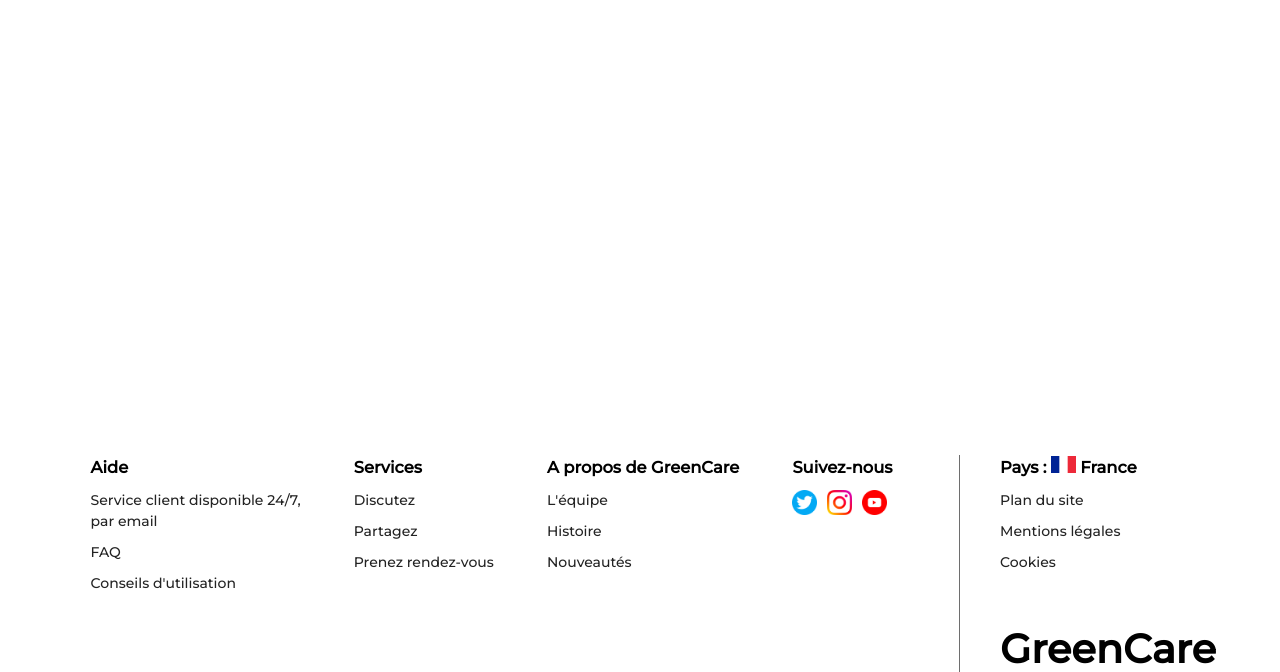
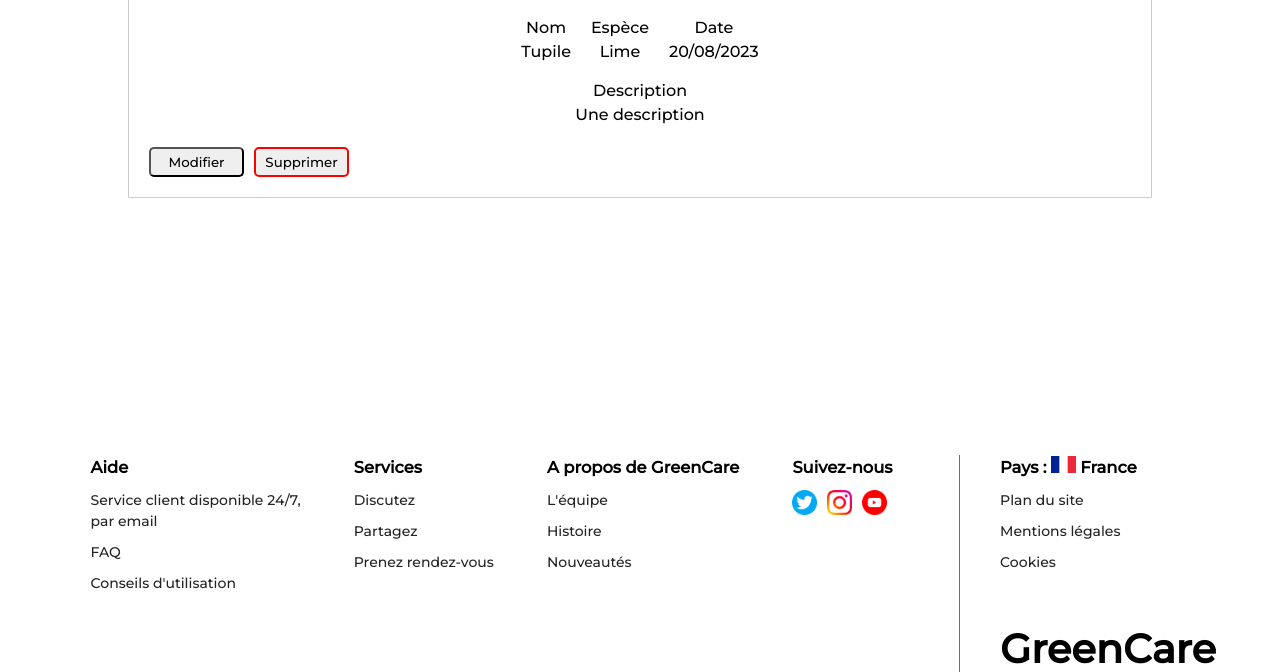
Before and after one commit to MeymounB/Care, a Symfony app: template templates/plant/show.html.twig in a window 1280 px wide. Shown: the part 518-1190 px from the top of the page. Run offline with Twig, Linux system fonts and the light colour scheme; the template is opened without the code that fills it, so the values that code supplies are empty; style sheets or scripts are compiled from the project's sources; some libraries are stand-ins or nearby versions.

Commit message:
show plant

```diff
--- a/assets/scss/components/_index.scss
+++ b/assets/scss/components/_index.scss
@@ -21,6 +21,7 @@
 
 // plant
 @import "add-plante";
+@import "plant-details";
 
 // accueil : user / botanist
 @import "home-botaniste";
--- /dev/null
+++ b/assets/scss/components/plant-details.scss
@@ -0,0 +1,76 @@
+.plant-details {
+	min-height: 100vh;
+	padding: 10vh 10vw;
+
+	.return {
+		width: 100%;
+		text-align: end;
+	}
+
+	.plant-content {
+		border: 1px solid #ccc;
+		padding: 20px;
+		width: 100%;
+		margin: 0 auto;
+		display: flex;
+		flex-direction: column;
+
+		gap: 10px;
+
+		.img-container {
+			text-align: center;
+
+			img {
+				max-width: 30%;
+				height: auto;
+			}
+		}
+
+		.plant-info {
+			@include vars.flexer(center, center, row);
+			gap: 20px;
+			padding: 0;
+			text-align: center;
+
+			li {
+				margin-bottom: 5px;
+
+				strong {
+					font-weight: bold;
+				}
+
+				p {
+					margin: 0;
+				}
+			}
+		}
+
+		#description {
+			@include vars.flexer(center, center, column);
+			width: 100%;
+			text-align: center;
+		}
+
+		.buttons {
+			margin-top: 10px;
+			display: flex;
+			justify-content: flex-start;
+			gap: 10px;
+			width: 200px;
+
+			button {
+				width: 100%;
+				padding: 5px;
+				border-radius: 5px;
+
+				&.delete-button {
+					border: 2px solid red;
+				}
+			}
+		}
+
+		h2 {
+			margin-top: 0;
+		}
+	}
+}
--- a/templates/plant/show.html.twig
+++ b/templates/plant/show.html.twig
@@ -3,7 +3,42 @@
 {% block title %}Plant{% endblock %}
 
 {% block body %}
-    <h1 class="text-4xl mb-5">Plant</h1>
+
+    <section class="plant-details" aria-labelledby="plant-heading">
+		<div class="return">
+			<a href="/">Retour à la liste</a>
+		</div>
+		<article class="plant-content">
+			<h2 id="plant-heading">Détails de la Plante</h2>
+			<div class="img-container">
+				<img src="/images/plante1.jpg" alt="image">
+			</div>
+			<ul class="plant-info">
+				<li id="name">
+					<p>Nom</p>
+					<p>Tupile</p>
+				</li>
+				<li id="espece">
+					<p>Espèce</p>
+					<p>Lime</p>
+				</li>
+				<li id="date">
+					<p>Date</p>
+					<p>20/08/2023</p>
+				</li>
+			</ul>
+			<div id="description">
+				<p>Description</p>
+				<p>Une description</p>
+			</div>
+			<div class="buttons">
+				<button>Modifier</button>
+				<button class="delete-button">Supprimer</button>
+			</div>
+		</article>
+	</section>
+
+    {# <h1 class="text-4xl mb-5">Plant</h1>
 
     <table class="table-auto bg-white rounded-lg overflow-hidden w-full shadow-lg">
         <tbody>
@@ -32,5 +67,6 @@
         <div class="px-4 py-2 bg-red-500 text-white rounded-lg shadow-md ">
             {{ include('plant/_delete_form.html.twig') }}
         </div>
-    </div>
+    </div> #}
+
 {% endblock %}
```
